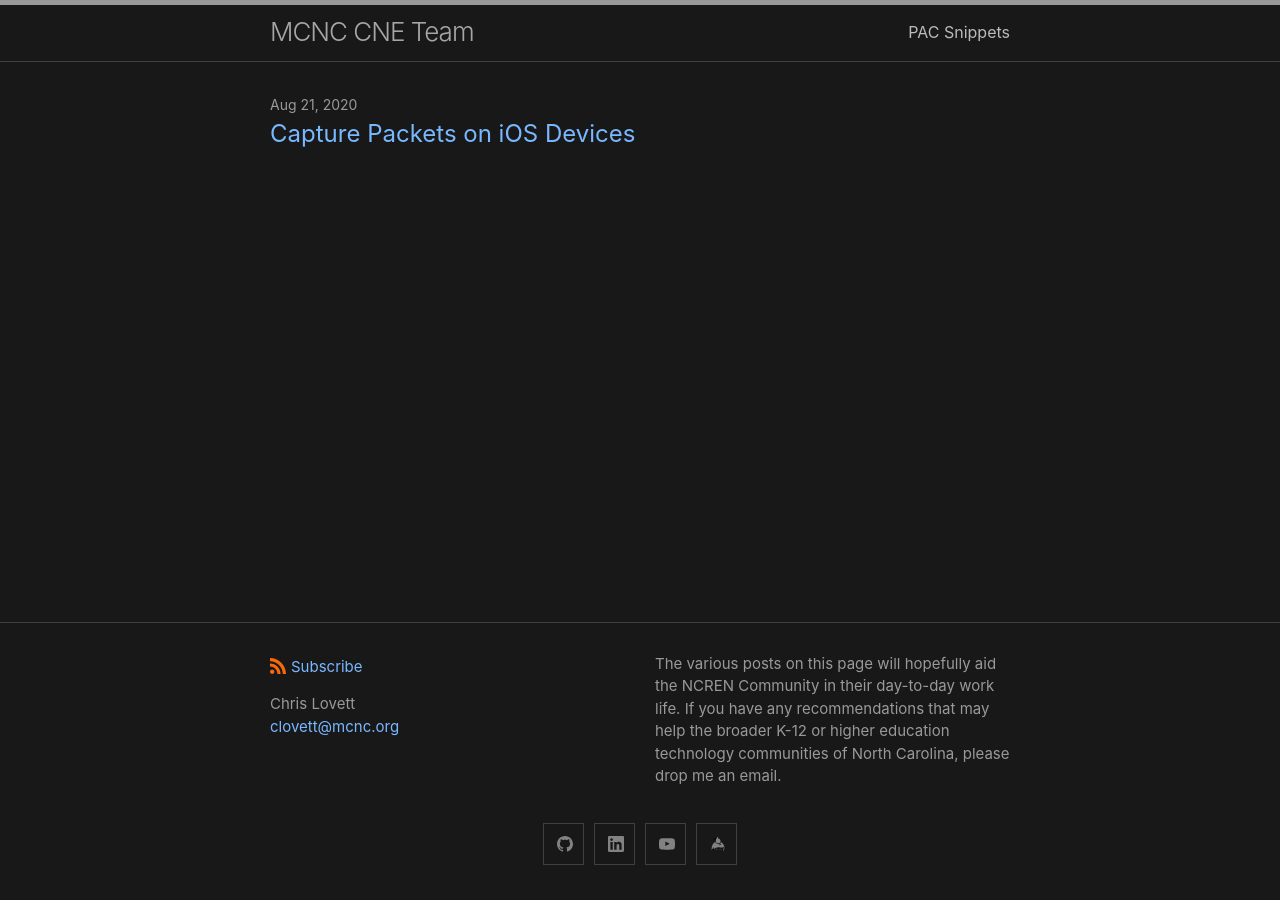
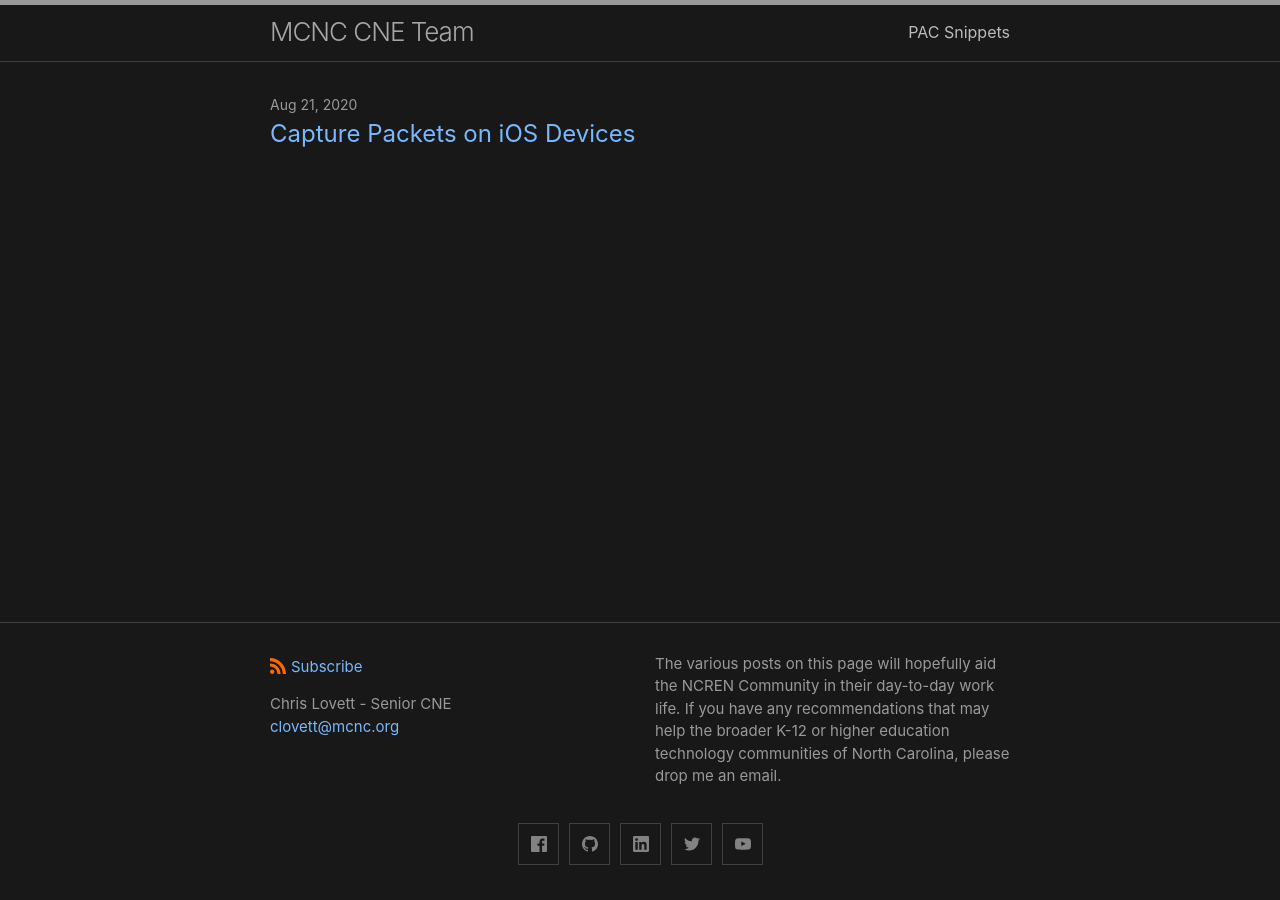
Before and after one commit to mcnc-clovett/mcnc-clovett.github.io, a Jekyll site: the page built from index.md, in a window 1280 px wide. Built offline with Jekyll 4.4.1, drawn with Linux system fonts in a browser that asks for light colours.

Commit message:
Added social links

```diff
--- a/_config.yml
+++ b/_config.yml
@@ -1,6 +1,6 @@
 title: MCNC CNE Team
 author:
-  name: Chris Lovett
+  name: Chris Lovett - Senior CNE
   email: clovett@mcnc.org
 description: > # this means to ignore newlines until "show_excerpts:"
   The various posts on this page will hopefully aid the NCREN Community
@@ -20,14 +20,14 @@
 
   # generate social links in footer
   social_links:
-    # twitter: jekyllrb
+    twitter: mcnc
     github:  mcnc-clovett
     # devto: jekyll
     # dribbble: jekyll
-    # facebook: jekyll
+    facebook: mcnc.ncren
     # flickr:   jekyll
     # instagram: jekyll
-    linkedin: christopherlovett
+    linkedin: mcnc
     # pinterest: jekyll
     youtube: MCNCvideos
     # youtube_channel: MCNCvideos
@@ -35,7 +35,7 @@
     # telegram: jekyll
     # googleplus: +jekyll
     # microdotblog: jekyll
-    keybase: chrislovett
+    # keybase: jekyll
 
     # Mastodon instances
     # mastodon:
--- a/_includes/social.html
+++ b/_includes/social.html
@@ -8,7 +8,7 @@
   {%- if social.github -%}<li><a rel="me" href="https://github.com/{{ social.github | cgi_escape | escape }}" title="{{ social.github | escape }}"><svg class="svg-icon grey"><use xlink:href="{{ '/assets/minima-social-icons.svg#github' | relative_url }}"></use></svg></a></li>{%- endif -%}
   {%- if social.stackoverflow -%}<li><a rel="me" href="https://stackoverflow.com/users/{{ social.stackoverflow | cgi_escape | escape }}" title="{{ social.stackoverflow | escape }}"><svg class="svg-icon grey"><use xlink:href="{{ '/assets/minima-social-icons.svg#stackoverflow' | relative_url }}"></use></svg></a></li>{%- endif -%}
   {%- if social.instagram -%}<li><a rel="me" href="https://www.instagram.com/{{ social.instagram | cgi_escape | escape }}" title="{{ social.instagram | escape }}"><svg class="svg-icon grey"><use xlink:href="{{ '/assets/minima-social-icons.svg#instagram' | relative_url }}"></use></svg></a></li>{%- endif -%}
-  {%- if social.linkedin -%}<li><a rel="me" href="https://www.linkedin.com/in/{{ social.linkedin | cgi_escape | escape }}" title="{{ social.linkedin | escape }}"><svg class="svg-icon grey"><use xlink:href="{{ '/assets/minima-social-icons.svg#linkedin' | relative_url }}"></use></svg></a></li>{%- endif -%}
+  {%- if social.linkedin -%}<li><a rel="me" href="https://www.linkedin.com/company/{{ social.linkedin | cgi_escape | escape }}" title="{{ social.linkedin | escape }}"><svg class="svg-icon grey"><use xlink:href="{{ '/assets/minima-social-icons.svg#linkedin' | relative_url }}"></use></svg></a></li>{%- endif -%}
   {%- if social.pinterest -%}<li><a rel="me" href="https://www.pinterest.com/{{ social.pinterest | cgi_escape | escape }}" title="{{ social.pinterest | escape }}"><svg class="svg-icon grey"><use xlink:href="{{ '/assets/minima-social-icons.svg#pinterest' | relative_url }}"></use></svg></a></li>{%- endif -%}
   {%- for mst in social.mastodon -%}{%- if mst.username and mst.instance -%}<li><a rel="me" href="https://{{ mst.instance | cgi_escape | escape}}/@{{mst.username}}" title="{{ mst.username | escape }}"><svg class="svg-icon grey"><use xlink:href="{{ '/assets/minima-social-icons.svg#mastodon' | relative_url }}"></use></svg></a></li>{%- endif -%}{%- endfor -%}
   {%- if social.twitter -%}<li><a rel="me" href="https://twitter.com/{{ social.twitter | cgi_escape | escape }}" title="{{ social.twitter | escape }}"><svg class="svg-icon grey"><use xlink:href="{{ '/assets/minima-social-icons.svg#twitter' | relative_url }}"></use></svg></a></li>{%- endif -%}
```
